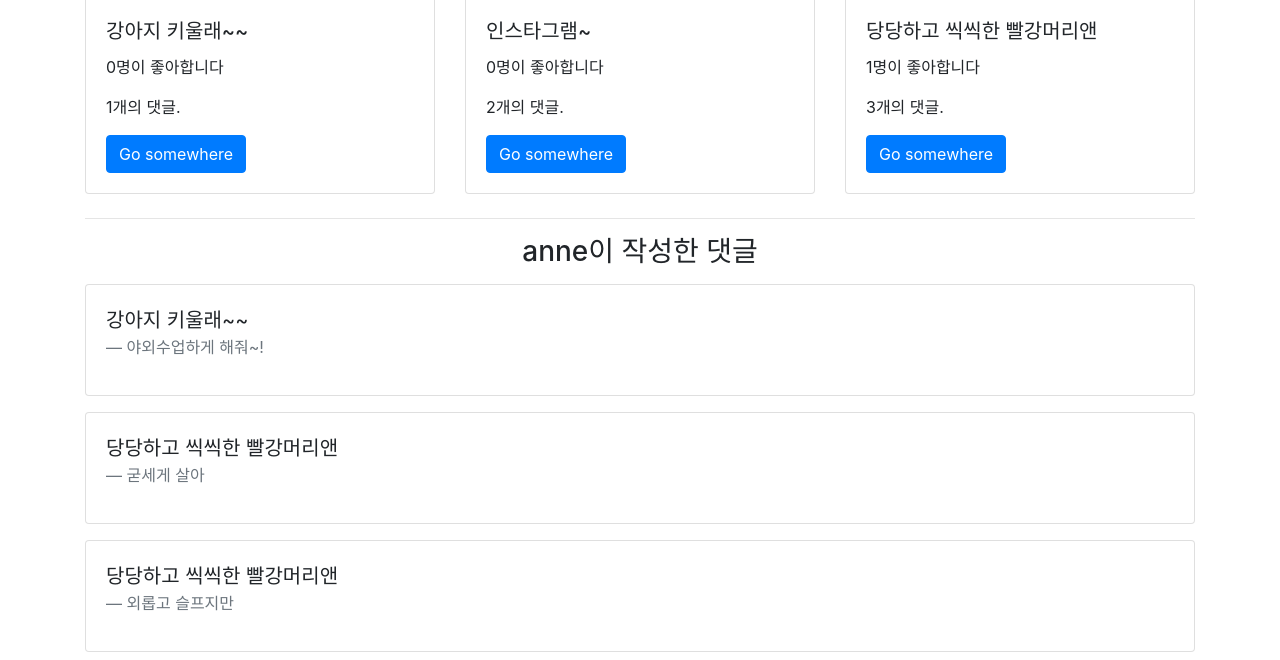
After one commit to chelseashin/django-insta-project, a Django app: a page that uses insta/templates/base.html in a window 1280 px wide. The commit adds this page. Shown: the part 449-1109 px from the top of the page. Run offline with Django 3.2, Linux system fonts and the light colour scheme; data comes from the database, SQL or seed files in the repository; both versions use the stored data as it was after the commit; some libraries are stand-ins or nearby versions.

Commit message:
07_Like M:N & people page

```diff
--- a/accounts/templates/accounts/login.html
+++ b/accounts/templates/accounts/login.html
@@ -8,6 +8,6 @@
 <form action='' method='POST'>
     {% csrf_token %}
     {% bootstrap_form form %}
-    {% buttons submit="로그인" reset="Cancel"%} {% endbuttons %}
+    {% buttons submit="LogIn" reset="Cancel"%} {% endbuttons %}
 </form>
 {% endblock %}
--- /dev/null
+++ b/accounts/templates/accounts/people.html
@@ -0,0 +1,37 @@
+{% extends 'base.html' %}
+{% block content %}
+<h1 class="text-center">{{ people.username }}'s Profile</h1>
+<h3 class="text-center">{{ people.username }}이 작성한 게시글</h3>
+<div class="row">
+    {% for post in people.post_set.all|dictsortreversed:"pk" %}
+    <div class="col-4 my-2">
+        <div class="card">
+            <img src="{{ post.image_set.first.file.url }}" class="card-img-top" alt="{{ post.image_set.first.file }}">
+            <div class="card-body">
+                <h5 class="card-title">{{ post.content }}</h5>
+                <!--나한테 좋아요한 유저들의 갯수-->
+                <p class="card-text">{{ post.like_users.count }}명이 좋아합니다</p>
+                <p class="card-text">{{ post.comment_set.count }}개의 댓글.</p>
+                <a href="#" class="btn btn-primary">Go somewhere</a>
+            </div>
+        </div>
+    </div>
+    {% endfor %}
+</div>
+<hr>
+<h3 class="text-center">{{ people.username }}이 작성한 댓글</h3>
+<div class="row">
+    {% for comment in people.comment_set.all|dictsortreversed:"pk" %}
+    <div class="col-12 my-2">
+        <div class="card">
+            <div class="card-body">
+                <blockquote class="blockquote">
+                  <p class="mb-0">{{ comment.post.content }}</p>
+                  <footer class="blockquote-footer">{{ comment.content }}</footer>
+                </blockquote>
+            </div>
+        </div>
+    </div>
+    {% endfor %}
+</div>
+{% endblock %}
--- a/accounts/views.py
+++ b/accounts/views.py
@@ -1,7 +1,8 @@
-from django.shortcuts import render, redirect
+from django.shortcuts import render, redirect, get_object_or_404
 from django.contrib.auth.forms import UserCreationForm, AuthenticationForm
 from django.contrib.auth import login as auth_login
 from django.contrib.auth import logout as auth_logout
+from django.contrib.auth import get_user_model
 
 # Create your views here.
 
@@ -44,3 +45,8 @@ def login(request):
 def logout(request):
     auth_logout(request)
     return redirect('posts:list')
+
+def people(request, username):
+    people = get_object_or_404(get_user_model(), username=username)
+    context = {'people': people, }
+    return render(request, 'accounts/people.html', context)
--- a/insta/templates/base.html
+++ b/insta/templates/base.html
@@ -15,11 +15,11 @@
     {% include 'posts/_nav.html' %}
 
     <!--로그인 로그아웃 확인-->
-    {% if user.is_authenticated %}
-        <p>{{ user.username }}님, 반갑습니다!</p>
-    {% else %}
-        <p>활동하려면 로그인해주세요!</p>
-    {% endif %}
+    <!--{% if user.is_authenticated %}-->
+    <!--    <p>{{ user.username }}님, 반갑습니다!</p>-->
+    <!--{% else %}-->
+    <!--    <p>활동하려면 로그인해주세요!</p>-->
+    <!--{% endif %}-->
 
     <div class="container">
     {% block content %}
--- a/insta/urls.py
+++ b/insta/urls.py
@@ -17,11 +17,14 @@ from django.contrib import admin
 from django.urls import path, include
 from django.conf import settings
 from django.conf.urls.static import static
+from accounts import views as accounts_views
+
 
 urlpatterns = [
     path('accounts/', include('accounts.urls')),
     path('posts/', include('posts.urls')),
     path('admin/', admin.site.urls),
+    path('<str:username>/', accounts_views.people, name='people'),
 ]
 
 urlpatterns += static(settings.MEDIA_URL, document_root=settings.MEDIA_ROOT)
--- a/posts/models.py
+++ b/posts/models.py
@@ -7,6 +7,8 @@ from django.conf import settings
 class Post(models.Model):
     # user : post 를 1:N 관계로 설정
     user = models.ForeignKey(settings.AUTH_USER_MODEL, on_delete=models.CASCADE)
+    # 게시글 입장에서 나를 좋아요 한 유저들
+    like_users = models.ManyToManyField(settings.AUTH_USER_MODEL, related_name='like_posts', blank=True)
     content = models.TextField()
     # image = models.ImageField(blank=True)
 
--- a/posts/templates/posts/_nav.html
+++ b/posts/templates/posts/_nav.html
@@ -1,22 +1,26 @@
 <!-- 맨 위에 고정하는 sticky-top 추가-->
-<nav class="sticky-top navbar navbar-expand-lg navbar-light bg-light">
+<nav class="sticky-top navbar navbar-expand-lg navbar-dark bg-dark px-5">
   <a class="navbar-brand" href="{% url 'posts:list' %}"><i class="fab fa-instagram"> | Instagram</i>
   </a>
 
   <button class="navbar-toggler" type="button" data-toggle="collapse" data-target="#navbarNav" aria-controls="navbarNav" aria-expanded="false" aria-label="Toggle navigation">
     <span class="navbar-toggler-icon"></span>
-  </button>
-  <div class="collapse navbar-collapse justify-content-end" id="navbarNav">
+  </button> {% if user.is_authenticated %}
+  <div class="collapse navbar-collapse justify-content-between" id="navbarNav">
+    <div></div>
     <ul class="navbar-nav">
-      {% if user.is_authenticated %}
-        <!--<p>{{ user.username }}님, 반갑습니다!</p>-->
+      <li class="nav-item">
+        <span class="nav-text text-light">{{ user.username }}님, 반갑습니다!</span>
+      </li>
+    </ul>
+    <ul class="navbar-nav">
       <!--새 글 작성-->
       <li class="nav-item">
         <a class="nav-link" href="{% url 'posts:create' %}">New</a>
       </li>
 
       <li class="nav-item">
-          <a class="nav-link" href="#">MyPage</a>
+        <a class="nav-link" href="{% url 'people' user.username %}">MyPage</a>
       </li>
       <!--logout-->
       <li class="nav-item">
--- a/posts/templates/posts/list.html
+++ b/posts/templates/posts/list.html
@@ -1,6 +1,5 @@
 {% extends 'base.html' %}
 {% block content %}
-<h1>LIST</h1>
 <hr>
 <div class="d-inline-flex flex-wrap justify-content-center">
     {% for post in posts %}
--- a/posts/urls.py
+++ b/posts/urls.py
@@ -4,6 +4,7 @@ from . import views
 app_name = 'posts'
 
 urlpatterns = [
+    path('<int:post_pk>/like/', views.like, name='like'),
     path('<int:post_pk>/comments/<int:comment_pk>/delete', views.comment_delete, name='comment_delete'),
     path('<int:post_pk>/comments/', views.comment_create, name='comment_create'),
     path('<int:post_pk>/delete/', views.delete, name='delete'),
```
Also changed, not shown: posts/templates/posts/_post.html (+9 -0 lines), posts/views.py (+20 -0 lines), db.sqlite3, posts/migrations/0003_post_like_users.py (added). Lines whose indentation alone changed are shown as unchanged.
